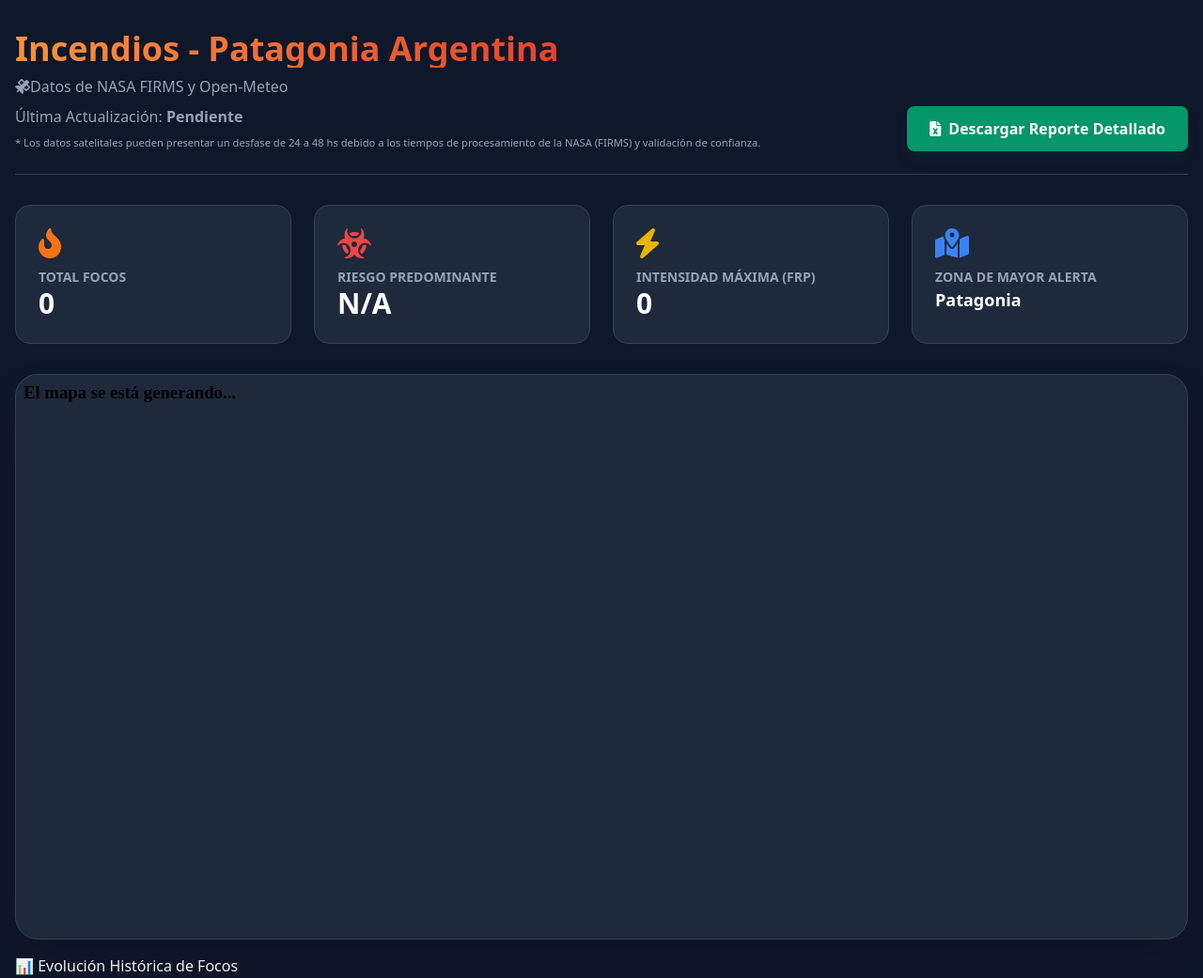
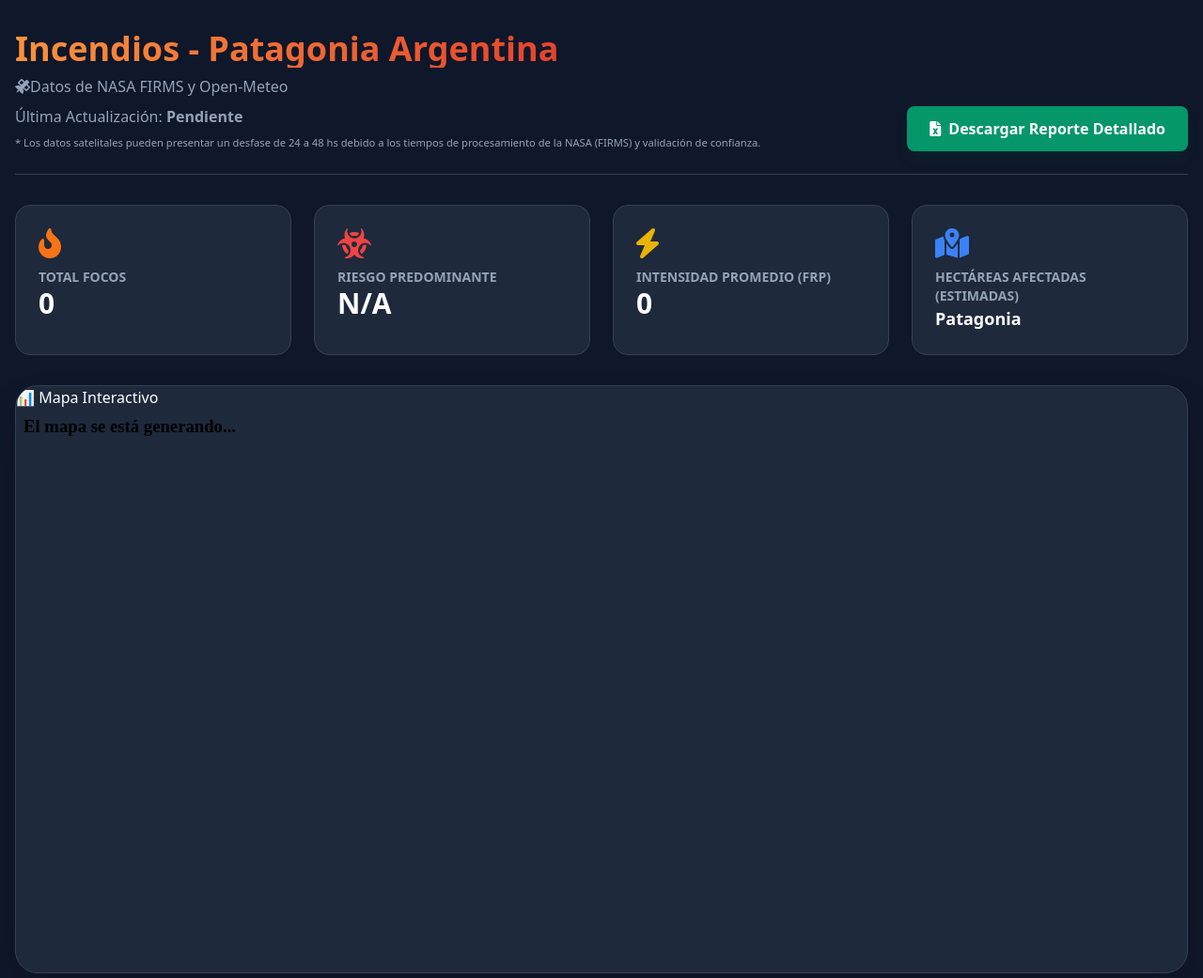
Before and after one commit to sbongi22/incendios-patagonia, a Flask app: page / in a window 1280 px wide. Shown: the top 1041 px of the page at 94% size. Run offline with Flask 3, Linux system fonts and the light colour scheme; data that the repository does not hold is empty; some libraries are stand-ins or nearby versions.

Commit message:
Update index.html

```diff
--- a/templates/index.html
+++ b/templates/index.html
@@ -36,12 +36,12 @@
             </div>
             <div class="bg-slate-800 p-6 rounded-2xl border border-slate-700 hover:border-yellow-500 transition-colors">
                 <div class="text-yellow-500 mb-2"><i class="fas fa-bolt fa-2x"></i></div>
-                <div class="text-slate-400 text-sm font-semibold uppercase">Intensidad Máxima (FRP)</div>
+                <div class="text-slate-400 text-sm font-semibold uppercase">Intensidad Promedio (FRP)</div>
                 <div class="text-3xl font-bold">{{ stats.intensidad_max }}</div>
             </div>
             <div class="bg-slate-800 p-6 rounded-2xl border border-slate-700 hover:border-blue-500 transition-colors">
                 <div class="text-blue-500 mb-2"><i class="fas fa-map-marked-alt fa-2x"></i></div>
-                <div class="text-slate-400 text-sm font-semibold uppercase">Zona de Mayor Alerta</div>
+                <div class="text-slate-400 text-sm font-semibold uppercase">Hectáreas Afectadas (Estimadas)</div>
                 <div class="text-3xl font-bold text-lg">{{ stats.area_critica }}</div>
             </div>
         </div>
@@ -50,6 +50,7 @@
             <div id="loader" class="absolute inset-0 flex items-center justify-center bg-slate-900 z-10">
                 <div class="animate-spin rounded-full h-12 w-12 border-t-2 border-orange-500"></div>
             </div>
+            <div class="card-header">📊 Mapa Interactivo</div>
             <iframe src="/mapa_embed" class="w-full h-[600px]" onload="document.getElementById('loader').style.display='none'"></iframe>
         </div>
             <div class="card mt-4">
```
